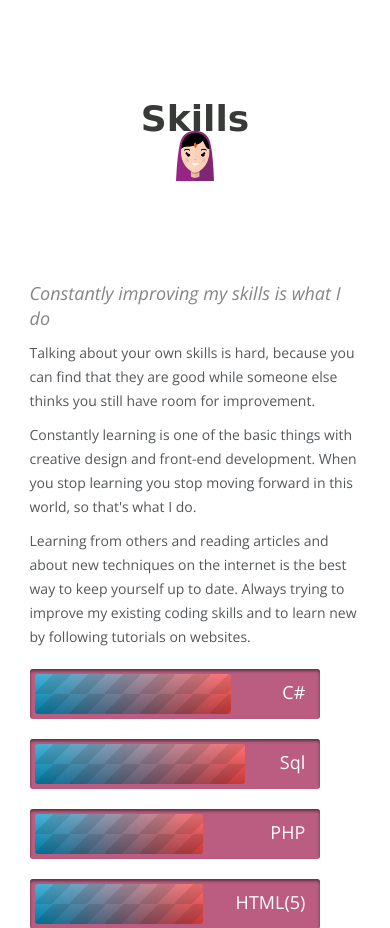
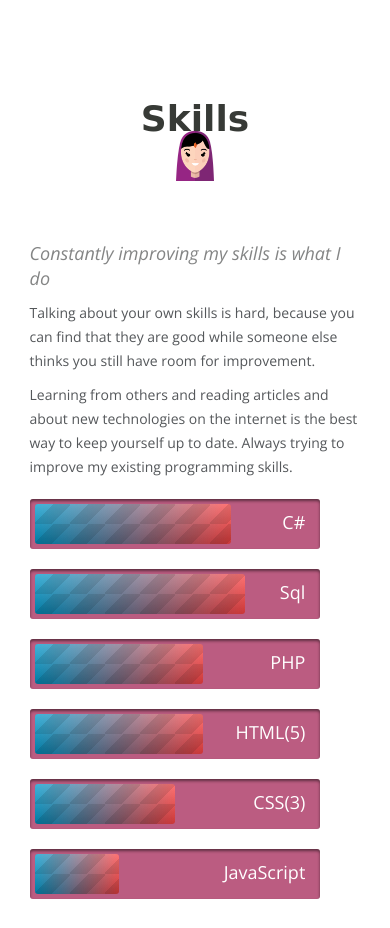
Before and after one commit to Silky28/portfolio, a PHP site: page / in a window 390 px wide. Shown: the part 854-1782 px from the top of the page. Run offline with PHP 8.4, Linux system fonts and the light colour scheme; some libraries are stand-ins or nearby versions; some web fonts are replaced.

Commit message:
more changes with styling

```diff
--- a/css/style.css
+++ b/css/style.css
@@ -288,8 +288,8 @@ nav li:hover {
 	 #skills .text{
 	 	width: 100%;
 	 	padding: 0 10px 0 10px;
-   	    margin: 0 0 0 0;
-   	    box-sizing: border-box;
+   	        margin: -40px 0 0 0;
+   	        box-sizing: border-box;
 	 }
 	.split-left,
     .split-right {
@@ -567,10 +567,13 @@ nav li:hover {
  {
  	#achievements .split-left,
  	#achievements .split-right{
- 		margin-left: 0px;
  		width: 90%;
  		padding: 0 10px 0 10px;
+                margin: -25px 0 0 0;
  	}
+        #achievements .split-right{
+                margin: 40px 0 0 0;
+        }
 
  }
 /* Contact */
@@ -635,10 +638,6 @@ button:hover {
 	background-color: #8c8c8c;
 	border-bottom: 4px solid #616161;
 }
-.mailsent text{
-    margin: -20px 0 0px 10px;
-    position: absolute;
-}
 #contact .split-right{
 	margin-right: 50px;
 }
@@ -665,9 +664,15 @@ button:hover {
  	#contact .split-left .meter,
  	#contact .split-left .meter1,
  	#contact .split-right .meter{
- 		float: left;
- 	    width: 90%;
-	    margin: 0 0 20px 10px;
+ 	        float: left;
+ 	        width: 90%;
+	        margin: 0 0 20px 10px;
+ 	}
+        form{
+         margin: -50px 0 0 0;
+        }
+        #contact .split-right h2{
+ 		margin: -60px 30px 0 0;
  	}
  	#contact .split-left .meter1{
  		width: 91%;
--- a/index.php
+++ b/index.php
@@ -55,8 +55,7 @@
              	<div class="text">
 					<span>Constantly improving my skills is what I do</span>
 					<p>Talking about your own skills is hard, because you can find that they are good while someone else thinks you still have room for improvement.</p>
-					<p>Constantly learning is one of the basic things with creative design and front-end development. When you stop learning you stop moving forward in this world, so that's what I do.</p>
-					<p> Learning from others and reading articles and about new techniques on the internet is the best way to keep yourself up to date. Always trying to improve my existing coding skills and to learn new by following tutorials on websites.</p>
+					<p> Learning from others and reading articles and about new technologies on the internet is the best way to keep yourself up to date. Always trying to improve my existing programming skills.</p>
 
 				</div>
             <div class="split-left">
@@ -196,7 +195,7 @@
 			<div class="edu-text6">
 					<p class="edu-span1">Education 3 - Amity University,Noida,India</p>
 					<span class="edu-span2">Masters in Information Technology</span>
-					<p>I had done my Masters in Information Technology from Amity University, Noida, India. It was for two years and it was a beautiful journey.</p>
+					<p>I had done my Masters in Information Technology from Amity University, Noida, India. It was for two years and i worked with research projects.</p>
 					<p>In my Masters I worked with ArcGIS Software and published some research work.</p>
 					<p> ArcGIS 3.2 Software and DRASTIC Vulnerability Assessment Model.DRASTIC Model used for assessing the groundwater vulnerability is based on various parameters. </p>
 			</div>
@@ -205,9 +204,9 @@
             <div class="edu-text7">
 					<p class="edu-span1">Education 2 - CT Institute Of Technology,Punjab,India</p>
 					<span class="edu-span2">Bachelors in Information Technology</span>
-					<p>I had done my Bachelors in Information Technology from CT Institute Of Technology,Punjab,India. It was for four years and it was a wonderful journey.</p>
-					<p>In my Bachelors I worked with HTML,CSS,PHP and C#.  </p>
-					<p>This is an online site which is used by the university for organizing online exams. In this I had created pages which show the test details also the time for completing the tests.</p>
+					<p>I had done my Bachelors in Information Technology from CT Institute Of Technology,Punjab,India. It was for four years.</p>
+					<p>In my Bachelors I worked with various technologies: HTML,CSS,SQL,PHP and ASP.NET.</p>
+					<p>I worked with various companies as an intern and also did some fun projects. I tried to give my best and achieved scholarships for achieving the highest credits.</p>
 			</div>
 				<div class="arrow arrow-right4">
                 </div>
@@ -290,10 +289,10 @@
 		</div>
 		<div class="container">
 	     	<div class="split-left">
-	     	<?php
-	     			if (isset($_GET['mailSent'])) {
+                <?php
+	     		if (isset($_GET['mailSent'])) {
 	                    if($_GET['mailSent'] == "success") {
-	                        echo '<div class="mailsent text">Thank you for your message, I will reply to you as soon as I can!</div>';
+	                        echo '<div class="mailsent text" style="position:absolute; margin: -20px 0 0px 10px;">Thank you for your message, I will reply to you soon.</div>';
 	                     } else {
 	                        echo $_GET['mailSent'];
 	                    }
```
